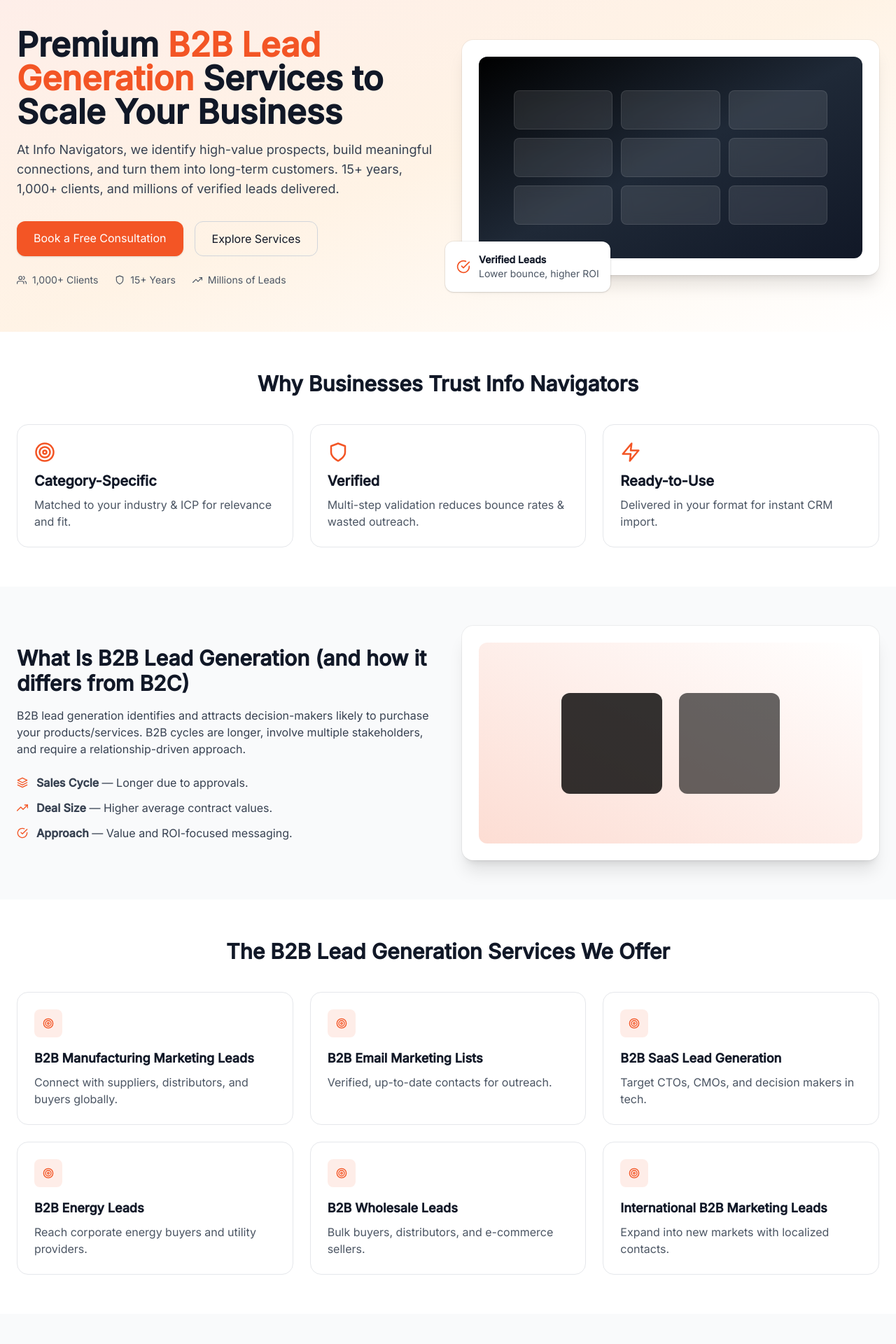
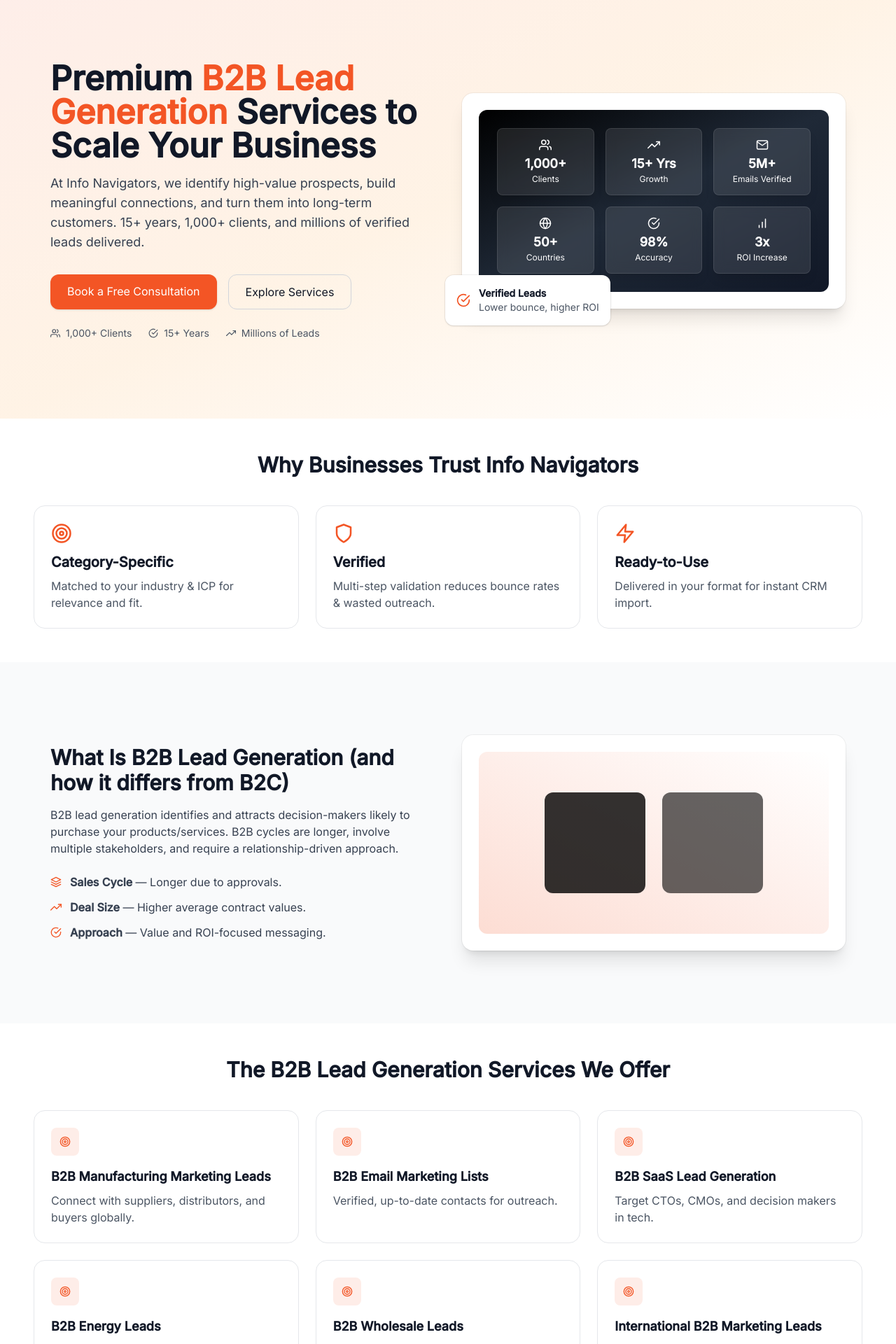
Before and after one commit to SallalZahid56/Infonav-in-React, a React (Vite) app: page /services/lead-generation in a window 1280 px wide. Shown: the part 120-2040 px from the top of the page at 70% size. Built offline with nearby package versions, Linux system fonts and the light colour scheme.

Commit message:
Initial commit

```diff
--- a/src/components/Navbar.jsx
+++ b/src/components/Navbar.jsx
@@ -37,7 +37,7 @@ const Navbar = () => {
 
             {dropdownOpen && (
               <div
-                className="absolute top-full left-[-200px]  bg-[#1f1f1f] shadow-lg rounded-lg w-[900px] py-6 px-8 z-50"
+                className="absolute top-full left-[-200px]  bg-[#282727] shadow-lg rounded-lg w-[900px] py-6 px-8 z-50"
               >
                 <h4 className="text-white font-bold mb-4 text-lg">
                   Our Services
--- a/src/pages/LeadGeneration.jsx
+++ b/src/pages/LeadGeneration.jsx
@@ -10,7 +10,10 @@ import {
   FiGlobe,
   FiUsers,
   FiChevronDown,
+  FiMail,
+  FiBarChart
 } from "react-icons/fi";
+
 
 const faqs = [
     {
@@ -58,13 +61,23 @@ const faqs = [
 export default function LeadGeneration() {
     const [open, setOpen] = useState(null);
 
+    const stats = [
+        { icon: <FiUsers size={18} />, label: "Clients", value: "1,000+" },
+        { icon: <FiTrendingUp size={18} />, label: "Growth", value: "15+ Yrs" },
+        { icon: <FiMail size={18} />, label: "Emails Verified", value: "5M+" },
+        { icon: <FiGlobe size={18} />, label: "Countries", value: "50+" },
+        { icon: <FiCheckCircle size={18} />, label: "Accuracy", value: "98%" },
+        { icon: <FiBarChart size={18} />, label: "ROI Increase", value: "3x" },
+    ];
+
     return (
         <div className="pt-24 bg-white text-gray-900">
             {/* HERO */}
-      <section className="relative overflow-hidden">
+            <section className="relative overflow-hidden p-6 md:p-10 lg:p-12">
                 <div className="absolute inset-0 bg-gradient-to-br from-brandOrange/10 via-orange-200/30 to-white" />
                 <div className="container mx-auto px-6 py-16 relative">
                     <div className="grid lg:grid-cols-2 gap-10 items-center">
+                        {/* Left Content */}
                         <div>
                             <h1 className="text-4xl md:text-5xl font-extrabold leading-tight">
                                 Premium <span className="text-brandOrange">B2B Lead Generation</span> Services to Scale Your Business
@@ -89,17 +102,25 @@ export default function LeadGeneration() {
                             </div>
                             <div className="mt-6 flex gap-6 text-sm text-gray-600">
                                 <div className="flex items-center gap-2"><FiUsers /> 1,000+ Clients</div>
-                <div className="flex items-center gap-2"><FiShield /> 15+ Years</div>
+                                <div className="flex items-center gap-2"><FiCheckCircle /> 15+ Years</div>
                                 <div className="flex items-center gap-2"><FiTrendingUp /> Millions of Leads</div>
                             </div>
                         </div>
-            {/* Hero visual */}
+
+                        {/* Right Visual: KPI Dashboard */}
                         <div className="relative">
                             <div className="aspect-video rounded-2xl bg-white shadow-xl ring-1 ring-black/5 p-6">
                                 <div className="h-full w-full rounded-xl bg-gradient-to-br from-black via-gray-800 to-gray-900 flex items-center justify-center">
-                  <div className="grid grid-cols-3 gap-3 w-full max-w-md">
-                    {[...Array(9)].map((_, i) => (
-                      <div key={i} className="h-14 rounded-lg bg-white/10 backdrop-blur border border-white/10" />
+                                    <div className="grid grid-cols-3 gap-4 w-full max-w-md">
+                                        {stats.map((item, i) => (
+                                            <div
+                                                key={i}
+                                                className="h-24 flex flex-col items-center justify-center rounded-lg bg-white/10 backdrop-blur border border-white/10 text-white transition transform hover:scale-105 hover:bg-brandOrange hover:border-brandOrange/50 shadow-lg hover:shadow-xl"
+                                            >
+                                                <div className="text-white mb-1">{item.icon}</div>
+                                                <span className="text-lg font-bold">{item.value}</span>
+                                                <span className="text-xs">{item.label}</span>
+                                            </div>
                                         ))}
                                     </div>
                                 </div>
@@ -117,9 +138,8 @@ export default function LeadGeneration() {
                     </div>
                 </div>
             </section>
-
             {/* WHY TRUST US */}
-      <section className="container mx-auto px-6 py-14">
+            <section className="container mx-auto p-6 md:p-10 lg:p-12">
                 <h2 className="text-3xl font-bold text-center mb-10">Why Businesses Trust Info Navigators</h2>
                 <div className="grid md:grid-cols-3 gap-6">
                     {[
@@ -152,7 +172,7 @@ export default function LeadGeneration() {
             </section>
 
             {/* WHAT IS B2B LEAD GEN */}
-      <section className="bg-gray-50">
+            <section className="bg-gray-50 p-6 md:p-10 lg:p-12">
                 <div className="container mx-auto px-6 py-14 grid lg:grid-cols-2 gap-10 items-center">
                     <div>
                         <h2 className="text-3xl font-bold mb-4">What Is B2B Lead Generation (and how it differs from B2C)</h2>
@@ -178,7 +198,7 @@ export default function LeadGeneration() {
             </section>
 
             {/* SERVICES WE OFFER */}
-      <section id="services" className="container mx-auto px-6 py-14">
+            <section id="services" className="container mx-auto p-6 md:p-10 lg:p-12">
                 <h2 className="text-3xl font-bold text-center mb-10">The B2B Lead Generation Services We Offer</h2>
                 <div className="grid md:grid-cols-3 lg:grid-cols-3 gap-6">
                     {[
@@ -222,7 +242,7 @@ export default function LeadGeneration() {
             </section>
 
             {/* PROCESS */}
-      <section className="bg-gray-50">
+            <section className="bg-gray-50 p-6 md:p-10 lg:p-12">
                 <div className="container mx-auto px-6 py-14">
                     <h2 className="text-3xl font-bold text-center mb-10">Our Proven B2B Lead Generation Process</h2>
                     <div className="grid md:grid-cols-4 gap-6">
@@ -261,7 +281,7 @@ export default function LeadGeneration() {
             </section>
 
             {/* TOOLS & INDUSTRIES */}
-      <section className="container mx-auto px-6 py-14">
+            <section className="container mx-auto p-6 md:p-10 lg:p-12">
                 <div className="grid lg:grid-cols-2 gap-10">
                     <div>
                         <h2 className="text-3xl font-bold mb-6">Tools & Technology We Use</h2>
@@ -304,7 +324,7 @@ export default function LeadGeneration() {
             </section>
 
             {/* WHY OUR LEADS */}
-      <section className="bg-gray-50">
+            <section className="bg-gray-50 p-6 md:p-10 lg:p-12">
                 <div className="container mx-auto px-6 py-14">
                     <h2 className="text-3xl font-bold text-center mb-8">Why Our B2B Leads Deliver Better ROI</h2>
                     <div className="grid md:grid-cols-2 lg:grid-cols-4 gap-6">
@@ -324,7 +344,7 @@ export default function LeadGeneration() {
             </section>
 
             {/* CASE STUDIES */}
-      <section className="container mx-auto px-6 py-14">
+            <section className="container mx-auto p-6 md:p-10 lg:p-12">
                 <h2 className="text-3xl font-bold text-center mb-10">Case Studies — Proof of Success</h2>
                 <div className="grid md:grid-cols-2 gap-6">
                     <div className="rounded-2xl border border-gray-200 p-6 hover:shadow-lg transition">
@@ -345,7 +365,7 @@ export default function LeadGeneration() {
             </section>
 
             {/* FAQ */}
-      <section className="bg-gray-50">
+            <section className="bg-gray-50 p-6 md:p-10 lg:p-12">
                 <div className="container mx-auto px-6 py-14">
                     <h2 className="text-3xl font-bold text-center mb-10">Advanced FAQs for B2B Lead Generation</h2>
                     <div className="mx-auto max-w-3xl divide-y divide-gray-200 rounded-2xl border border-gray-200 bg-white">
@@ -370,7 +390,7 @@ export default function LeadGeneration() {
             </section>
 
             {/* FINAL CTA */}
-      <section className="relative overflow-hidden">
+            <section className="relative overflow-hidden p-6 md:p-10 lg:p-12">
                 <div className="absolute inset-0 bg-gradient-to-br from-brandOrange via-orange-500 to-black opacity-90" />
                 <div className="container mx-auto px-6 py-16 relative text-white">
                     <div className="grid lg:grid-cols-2 gap-10 items-center">
```
Lines whose indentation alone changed are shown as unchanged.
